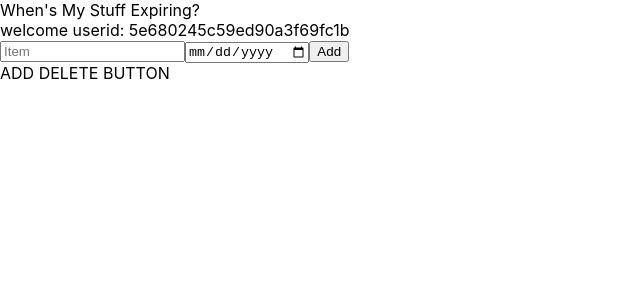
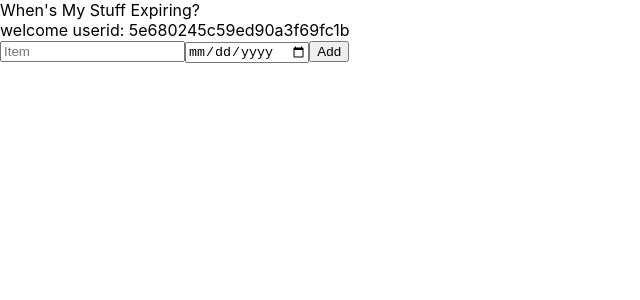
Before and after one commit to jonhuynh05/expiration-tracker, a React (Create React App) app: page /1/tracker in a window 1280 px wide. Shown: the top 300 px of the page, without its empty margins (0-640 px from the left). Built offline with nearby package versions, Linux system fonts and the light colour scheme.

Commit message:
start tracker delete route

```diff
--- a/src/Tracker/index.js
+++ b/src/Tracker/index.js
@@ -35,9 +35,6 @@ class Tracker extends Component{
                 <div>
                     {items}
                 </div>
-                <div>
-                    ADD DELETE BUTTON
-                </div>
             </div>
         )
     }
```
Also changed, not shown: controller/tracker.js (+9 -0 lines).
